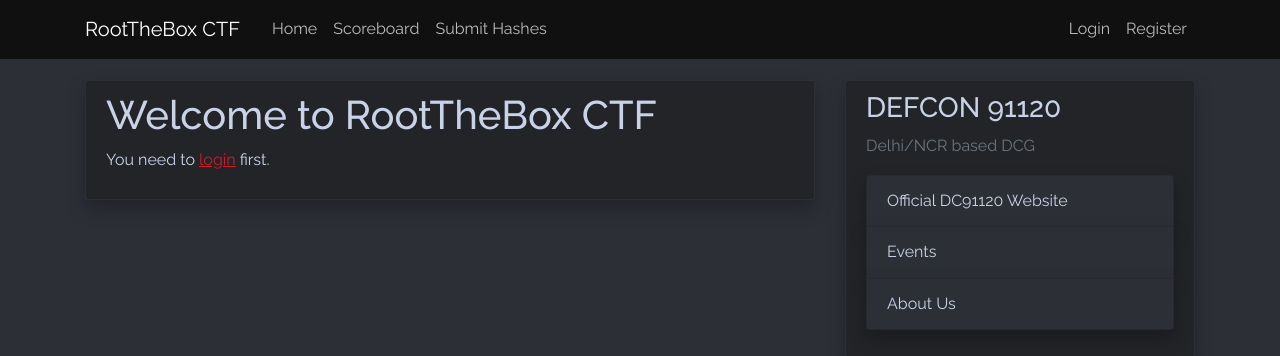
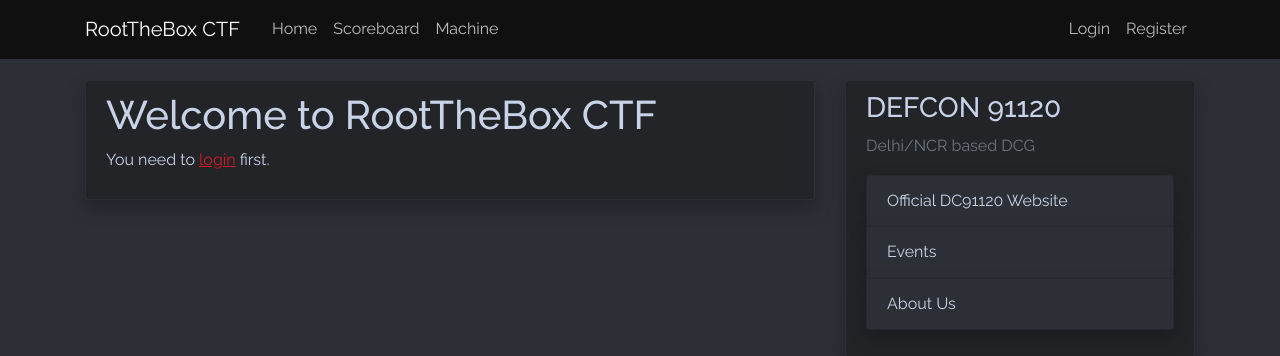
Before and after one commit to abs0lut3pwn4g3/RTB-CTF-Framework, a Flask app: page / in a window 1280 px wide. Shown: the top 356 px of the page. Run offline with Flask 2, Linux system fonts and the light colour scheme; some libraries are stand-ins or nearby versions.

Commit message:
fixed scoreboard and user login with same username

```diff
--- a/app/FlaskRTBCTF/routes.py
+++ b/app/FlaskRTBCTF/routes.py
@@ -19,7 +19,7 @@
 @login_required
 def scoreboard():
     users = User.query.order_by(User.id).all()
-    scores = Score.query.order_by(Score.score, Score.timestamp).all()
+    scores = Score.query.order_by(Score.score.desc(), Score.timestamp).all()
     userNameScoreList = []
     for score in scores:
         userNameScoreList.append({'username':users[score.userid-1].username,'score':score.score})
@@ -28,15 +28,16 @@
 
 ''' Hash Submission Management '''
 
-@app.route("/submit", methods=['GET', 'POST'])
+@app.route("/machine", methods=['GET', 'POST'])
 @login_required
-def submit():
+def machine():
     userHashForm = UserHashForm()
     rootHashForm = RootHashForm()
-    return render_template('submit.html', userHashForm=userHashForm,
+    return render_template('machine.html', userHashForm=userHashForm,
                            rootHashForm=rootHashForm, ctfname=ctfname)
 
 
+@login_required
 @app.route("/validateRootHash", methods=['POST'])
 def validateRootHash():
     rootHashForm = RootHashForm()
@@ -53,11 +54,12 @@
                 flash("Congrats! correct system hash.", "success")
         else:
             flash("Sorry! Wrong system hash", "danger")
-        return redirect(url_for('submit'))
+        return redirect(url_for('machine'))
     else:
-        return redirect(url_for('submit'))
+        return redirect(url_for('machine'))
 
 
+@login_required
 @app.route("/validateUserHash", methods=['POST'])
 def validateUserHash():
     userHashForm = UserHashForm()
@@ -74,9 +76,9 @@
                 flash("Congrats! correct user hash.", "success")
         else:
             flash("Sorry! Wrong user hash", "danger")
-        return redirect(url_for('submit'))
+        return redirect(url_for('machine'))
     else:
-        return redirect(url_for('submit'))
+        return redirect(url_for('machine'))
 
 
 ''' Register/login/logout/account management '''
@@ -89,16 +91,21 @@
         return redirect(url_for('home'))
     form = RegistrationForm()
     if form.validate_on_submit():
-        hashed_password = bcrypt.generate_password_hash(
-            form.password.data).decode('utf-8')
-        user = User(username=form.username.data,
-                    email=form.email.data, password=hashed_password)
-        score = Score(userid=user.id, userHash=False, rootHash=False, score=0)
-        db.session.add(user)
-        db.session.add(score)
-        db.session.commit()
-        flash('Your account has been created! You are now able to log in.', 'success')
-        return redirect(url_for('login'))
+        user = User.query.filter_by(username=form.username.data).first() or User.query.filter_by(email=form.email.data).first()
+        if user:
+            flash("User with same username or email already exists!", "danger")
+            return redirect(url_for('register'))
+        else:
+            hashed_password = bcrypt.generate_password_hash(
+                form.password.data).decode('utf-8')
+            user = User(username=form.username.data,
+                        email=form.email.data, password=hashed_password)
+            score = Score(userid=user.id, userHash=False, rootHash=False, score=0)
+            db.session.add(user)
+            db.session.add(score)
+            db.session.commit()
+            flash('Your account has been created! You are now able to log in.', 'success')
+            return redirect(url_for('login'))
     return render_template('register.html', title='Register', form=form, ctfname=ctfname)
 
 
--- a/app/FlaskRTBCTF/templates/home.html
+++ b/app/FlaskRTBCTF/templates/home.html
@@ -5,7 +5,7 @@
 <div class='home-title'>
     <h1 class='welcome-message'> Welcome to {{ ctfname }}</h1>
     {% if current_user.is_authenticated %}
-        <p>If you owned the box then you can submit the hashes <a class="red-underlined-link" href="{{ url_for('submit') }}">here</a>.</p>
+        <p>If you owned the box then you can submit the hashes <a class="red-underlined-link" href="{{ url_for('machine') }}">here</a>.</p>
     {% else %}
         <p>You need to <a class="red-underlined-link" href="{{ url_for('login') }}">login</a> first.</p>
     {% endif %}
--- a/app/FlaskRTBCTF/templates/layout.html
+++ b/app/FlaskRTBCTF/templates/layout.html
@@ -31,7 +31,7 @@
             <div class="navbar-nav mr-auto">
               <a class="nav-item nav-link" href="{{ url_for('home') }}">Home</a>
               <a class="nav-item nav-link" href="{{ url_for('scoreboard') }}">Scoreboard</a>
-              <a class="nav-item nav-link" href="{{ url_for('submit') }}">Submit Hashes</a>
+              <a class="nav-item nav-link" href="{{ url_for('machine') }}">Machine</a>
             </div>
             <!-- Navbar Right Side -->
             <div class="navbar-nav">
```
Also changed, not shown: app/FlaskRTBCTF/site.db, app/FlaskRTBCTF/templates/machine.html (renamed from app/FlaskRTBCTF/templates/submit.html).
